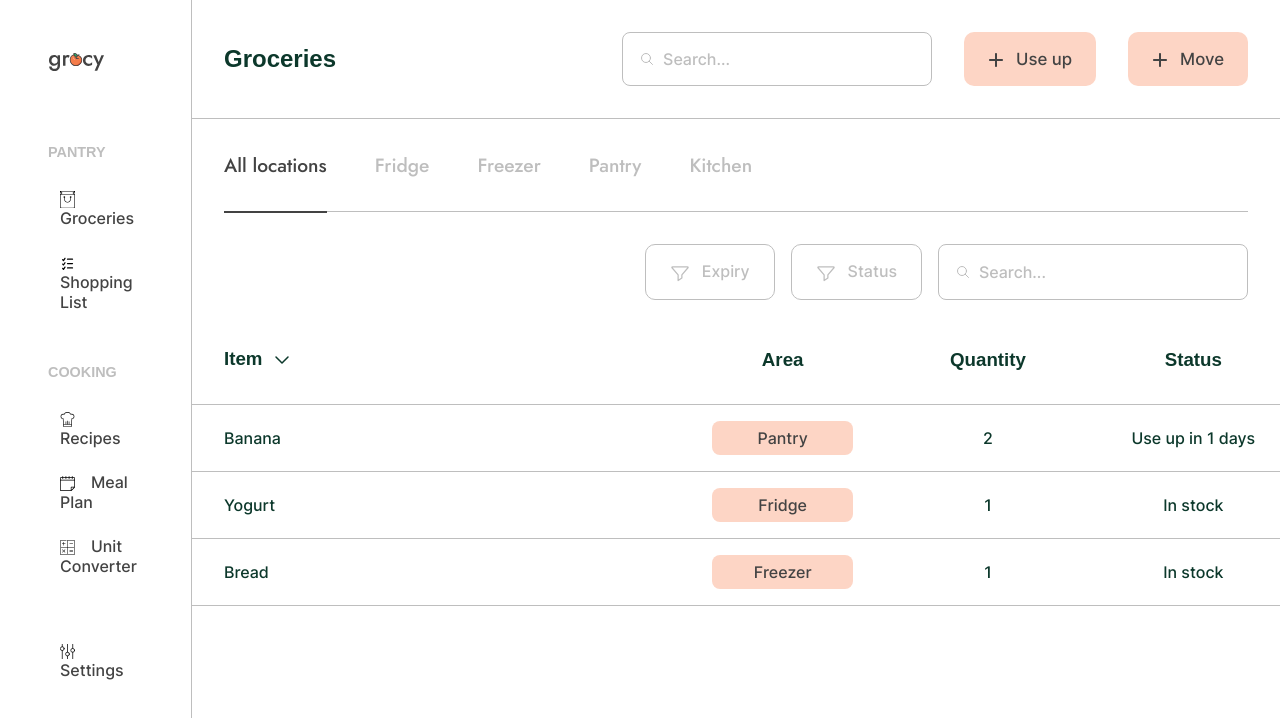
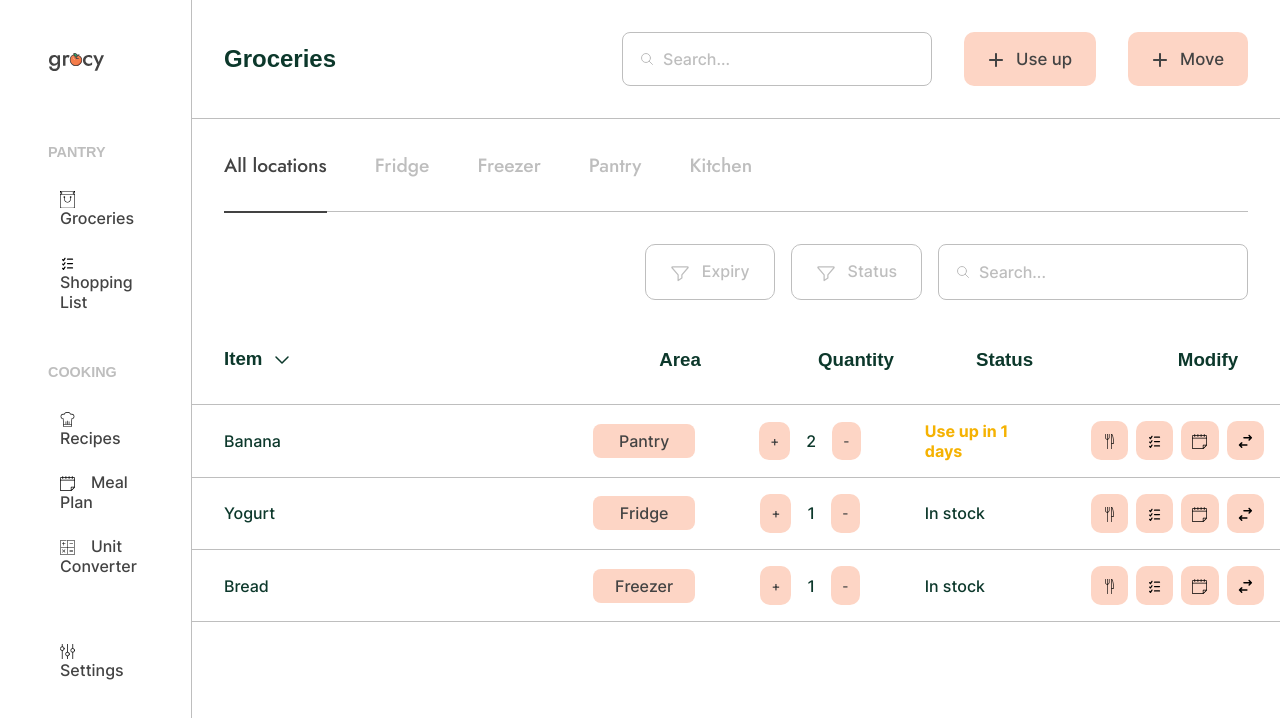
Before and after one commit to mwestenthanner/grocy-simplified, a Vue app: page /groceries in a window 1280 px wide. Shown: the top 718 px of the page. Built offline with nearby package versions, Linux system fonts and the light colour scheme; no server answers; a web font is replaced by a local one.

Commit message:
Modified product controls for easier overview

```diff
--- a/src/components/Components/ListItem.vue
+++ b/src/components/Components/ListItem.vue
@@ -1,35 +1,44 @@
 <template>
-    <div class="list-item" :class="{ active: showControls }" @click="showControls = !showControls">
+    <div class="list-item">
         <p>{{ props.product.name }}</p>
         <p class="tag">{{ props.product.area }}</p>
-        <p>{{ props.product.quantity }}</p>
-        <p>{{ getStatus(props.product) }}</p>
-    </div>
-    <Transition>
-    <div class="controls" v-show="showControls">
-        <div class="item-controls">
-            <button>Mark as used up</button>
-            <button>Add to shopping list</button>
-        </div>
-        <div class="area-controls">
-            <button>Change area</button>
-        </div>
-        <div class="quantity-controls">
+        <div class="quantity">
             <button>+</button>
+            <p>{{ props.product.quantity }}</p>
             <button>-</button>
         </div>
-        <div class="expiry-controls">
-            <button>Change expiry date</button>
+        <p class="status" :class="{ expiring : isExpiring, expired : isExpired }">{{ getStatus(props.product) }}</p>
+        <div class="controls">
+            <button>
+                <svg enable-background="new 0 0 48 48" height="48px" version="1.1" viewBox="0 0 48 48" width="48px" xml:space="preserve" xmlns="http://www.w3.org/2000/svg" xmlns:xlink="http://www.w3.org/1999/xlink"><g id="Expanded"><g><g><path d="M31,48c-0.553,0-1-0.447-1-1V1c0-0.553,0.447-1,1-1s1,0.447,1,1v46C32,47.553,31.553,48,31,48z"/></g><g><path d="M37,31h-6c-0.553,0-1-0.447-1-1s0.447-1,1-1h4.996c-0.133-16.802-3.585-26.66-5.014-27.002     c-0.552,0-0.991-0.446-0.991-0.999C29.991,0.447,30.447,0,31,0c4.188,0,7,15.512,7,30C38,30.553,37.553,31,37,31z"/></g><g><path d="M17,18c-3.859,0-7-3.141-7-7V1c0-0.553,0.447-1,1-1s1,0.447,1,1v10c0,2.757,2.243,5,5,5s5-2.243,5-5V1     c0-0.553,0.447-1,1-1s1,0.447,1,1v10C24,14.859,20.859,18,17,18z"/></g><g><path d="M17,48c-0.553,0-1-0.447-1-1V1c0-0.553,0.447-1,1-1s1,0.447,1,1v46C18,47.553,17.553,48,17,48z"/></g></g></g></svg>
+            </button>
+            <p class="tooltip">Mark as used up</p>
+
+            <button>
+                <svg style="enable-background:new 0 0 24 24;" version="1.1" viewBox="0 0 24 24" xml:space="preserve" xmlns="http://www.w3.org/2000/svg" xmlns:xlink="http://www.w3.org/1999/xlink"><g class="st0" id="grid_system"/><g id="_icons"><g><path d="M12,6h8c0.6,0,1-0.4,1-1s-0.4-1-1-1h-8c-0.6,0-1,0.4-1,1S11.4,6,12,6z"/><path d="M20,11h-8c-0.6,0-1,0.4-1,1s0.4,1,1,1h8c0.6,0,1-0.4,1-1S20.6,11,20,11z"/><path d="M20,18h-8c-0.6,0-1,0.4-1,1s0.4,1,1,1h8c0.6,0,1-0.4,1-1S20.6,18,20,18z"/><path d="M7.2,3.2L5.5,5.7L5,5.2c-0.4-0.4-1-0.4-1.4,0s-0.4,1,0,1.4L4.9,8c0.2,0.2,0.4,0.3,0.7,0.3c0,0,0.1,0,0.1,0    c0.3,0,0.6-0.2,0.7-0.4l2.4-3.6C9.1,3.8,9,3.2,8.6,2.9C8.1,2.6,7.5,2.7,7.2,3.2z"/><path d="M7.2,10.2l-1.7,2.5L5,12.2c-0.4-0.4-1-0.4-1.4,0s-0.4,1,0,1.4L4.9,15c0.2,0.2,0.4,0.3,0.7,0.3c0,0,0.1,0,0.1,0    c0.3,0,0.6-0.2,0.7-0.4l2.4-3.6c0.3-0.5,0.2-1.1-0.3-1.4C8.1,9.6,7.5,9.7,7.2,10.2z"/><path d="M7.2,17.2l-1.7,2.5L5,19.2c-0.4-0.4-1-0.4-1.4,0s-0.4,1,0,1.4L4.9,22c0.2,0.2,0.4,0.3,0.7,0.3c0,0,0.1,0,0.1,0    c0.3,0,0.6-0.2,0.7-0.4l2.4-3.6c0.3-0.5,0.2-1.1-0.3-1.4C8.1,16.6,7.5,16.7,7.2,17.2z"/></g></g></svg>
+            </button>
+            <p class="tooltip">Add to shopping list</p>
+
+            <button>
+                <svg viewBox="0 0 128 128" xmlns="http://www.w3.org/2000/svg"><title/><path d="M121,10.3H107.2V3a3,3,0,0,0-6,0v7.3H80.4V3a3,3,0,0,0-6,0v7.3H53.6V3a3,3,0,0,0-6,0v7.3H26.8V3a3,3,0,0,0-6,0v7.3H7a7,7,0,0,0-7,7V121a7,7,0,0,0,7,7H95a3,3,0,0,0,.59-.06l.26-.08a1.76,1.76,0,0,0,.59-.25l.23-.12a3,3,0,0,0,.46-.38l30-30a3,3,0,0,0,.38-.46c0-.07.07-.14.11-.21a1.78,1.78,0,0,0,.25-.6c0-.09.06-.17.08-.27A3,3,0,0,0,128,95h0V17.3A7,7,0,0,0,121,10.3ZM98,98h19.76L98,117.76ZM7,16.3H20.8v7.3a3,3,0,0,0,6,0V16.3H47.6v7.3a3,3,0,1,0,6,0V16.3H74.4v7.3a3,3,0,1,0,6,0V16.3h20.8v7.3a3,3,0,1,0,6,0V16.3H121a1,1,0,0,1,1,1V31.6H6V17.3A1,1,0,0,1,7,16.3ZM6,121V37.6H122V92H95a3,3,0,0,0-3,3v27H7A1,1,0,0,1,6,121Z"/></svg>
+            </button>
+            <p class="tooltip">Change expiry date</p>
+
+            <button>
+                <svg width="100%" height="100%" viewBox="0 0 24 24" version="1.1" xmlns="http://www.w3.org/2000/svg" xmlns:xlink="http://www.w3.org/1999/xlink" xml:space="preserve" xmlns:serif="http://www.serif.com/" style="fill-rule:evenodd;clip-rule:evenodd;stroke-linejoin:round;stroke-miterlimit:2;"><path d="M22.477,5.969l-0,0.028c-0.003,0.147 -0.034,0.287 -0.086,0.415l-0.004,0.009c-0.057,0.139 -0.142,0.269 -0.255,0.382l-3.538,3.537c-0.46,0.461 -1.207,0.461 -1.667,0c-0.461,-0.46 -0.461,-1.207 -0,-1.667l1.524,-1.525l-8.945,-0c-0.651,-0 -1.179,-0.528 -1.179,-1.179c0,-0.651 0.528,-1.179 1.179,-1.179l8.945,-0l-1.524,-1.525c-0.461,-0.46 -0.461,-1.207 -0,-1.668c0.46,-0.46 1.207,-0.46 1.667,0l3.538,3.538c0.113,0.113 0.198,0.242 0.255,0.381l0.004,0.009c0.052,0.129 0.083,0.269 0.086,0.415l0,0.029Z"/><path d="M5.278,16.581l8.945,0c0.651,0 1.179,0.528 1.179,1.18c0,0.651 -0.528,1.179 -1.179,1.179l-8.945,-0l1.525,1.524c0.46,0.461 0.46,1.207 -0,1.668c-0.461,0.46 -1.208,0.46 -1.668,-0l-3.533,-3.533c-0.016,-0.015 -0.031,-0.031 -0.046,-0.048l-0.008,-0.009c-0.08,-0.09 -0.144,-0.19 -0.192,-0.296l-0.004,-0.009c-0.064,-0.145 -0.1,-0.307 -0.1,-0.476c0,-0.17 0.036,-0.331 0.1,-0.477l0.004,-0.009c0.048,-0.106 0.112,-0.205 0.192,-0.296l0.008,-0.009c0.015,-0.016 0.03,-0.032 0.046,-0.048l3.533,-3.533c0.46,-0.46 1.207,-0.46 1.668,0c0.46,0.461 0.46,1.207 -0,1.668l-1.525,1.524Z"/></svg>
+            </button>
+            <p class="tooltip">Move item</p>
         </div>
+
     </div>
-    </Transition>
 </template>
 
 <script lang="ts" setup>
 import { defineProps, PropType, ref } from 'vue'
 import { Product } from '../../types'
 
-let showControls = ref(false);
+const isExpired = ref(false);
+const isExpiring = ref(false);
 
 const props = defineProps({
     product:  {
@@ -64,12 +73,19 @@ function getStatus(product: Product) {
     /* check expiry status */
     const expiry = calculateExpiry(product.expiry);
 
-    if (expiry < 4 && expiry >= 0) {
+    if (expiry < 5 && expiry > 0) {
+        isExpiring.value = true;
         status = 'Use up in ' + expiry + ' days';
     }
 
-    if (expiry <= 0) {
-        status = 'Expired ' + -expiry + ' days ago'
+    if (expiry == 0) {
+        isExpiring.value = true;
+        status = 'Use up today';
+    }
+
+    if (expiry < 0) {
+        isExpired.value = true;
+        status = 'Expired ' + -expiry + ' days ago';
     }
 
     return status;
@@ -83,15 +99,11 @@ function getStatus(product: Product) {
 .list-item {
     display: grid;
     grid-template-rows: 1fr;
-    grid-template-columns: 3fr 1fr 1fr 1fr;
+    grid-template-columns: 3fr 1fr 1fr 1fr 1fr;
     padding: 1rem 1rem 1rem 2rem;
     border-bottom: 1px solid var(--font-accent);
     grid-gap: 4rem;
     align-items: center;
-}
-
-.active {
-   border-bottom: none !important;
 }
 
 .tag {
@@ -102,8 +114,11 @@ function getStatus(product: Product) {
     text-align: center;
 }
 
-.list-item > p:not(:first-child) {
-    text-align: center
+.quantity {
+    display: flex;
+    align-items: center;
+    gap: 1rem;
+    justify-content: center;
 }
 
 .expired {
@@ -117,30 +132,28 @@ function getStatus(product: Product) {
 }
 
 .controls {
-    display: grid;
-    grid-template-rows: 1fr;
-    grid-template-columns: 3fr 1fr 1fr 1fr;
-    margin-bottom: 1rem;
-    padding: 1rem 1rem 1rem 2rem;
-    grid-gap: 4rem;
-    border-bottom: 1px solid var(--font-accent);
+    display: flex;
+    gap: 0.5rem;
+    justify-content: center;
 }
 
-.controls div:not(:first-child) {
-    justify-self: center;
+.tooltip {
+    display: none;
 }
 
-.controls button {
+.controls button, .quantity button {
     font-family: Inter;
-    color: white;
+    color: var(--font-main);
     padding: 0.7rem;
     border-radius: 10px;
-    background-color: var(--accent-secondary);
+    background-color: var(--accent-primary);
     border: none;
 }
 
-.controls button:not(:first-child) {
-    margin-left: 0.5rem;
+button svg {
+    width: 15px;
+    height: auto;
+    vertical-align: middle;
 }
 
 .v-enter-active,
--- a/src/components/Views/ListView.vue
+++ b/src/components/Views/ListView.vue
@@ -14,7 +14,8 @@
             </div>
             <h3 class="tag-heading">Area</h3>
             <h3>Quantity</h3>
-            <h3>Status</h3>
+            <h3 class="status">Status</h3>
+            <h3>Modify</h3>
         </div>
         <div class="list">
             <ListItem v-for="item in productList" :key="item.name" :product="item" />
@@ -75,7 +76,7 @@ const locationList = [
     margin: 2rem 0 1rem 0;
     display: grid;
     grid-template-rows: 1fr;
-    grid-template-columns: 3fr 1fr 1fr 1fr;
+    grid-template-columns: 3fr 1fr 1fr 1fr 1fr;
     padding: 1rem 1rem 1rem 2rem;
     grid-gap: 4rem;
     align-items: center;
@@ -88,6 +89,10 @@ const locationList = [
 .heading-item {
     display: flex;
     flex-direction: row;
+}
+
+.status {
+    text-align: left !important;
 }
 
 .chevron {
```
Also changed, not shown: src/components/Components/SidebarItem.vue (deleted, +0 -15 lines).
